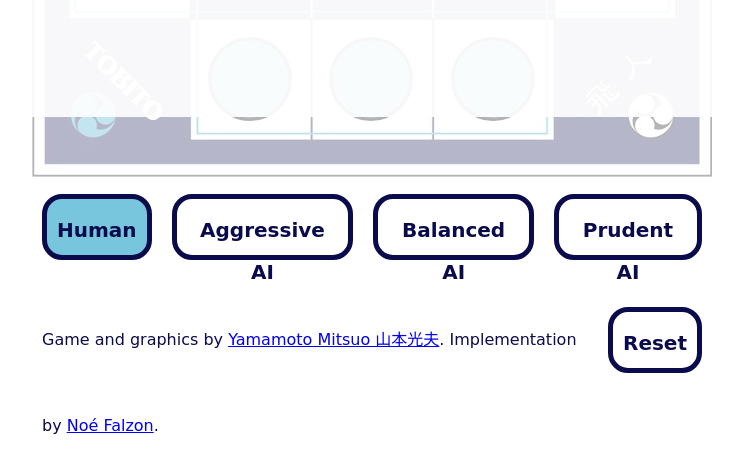
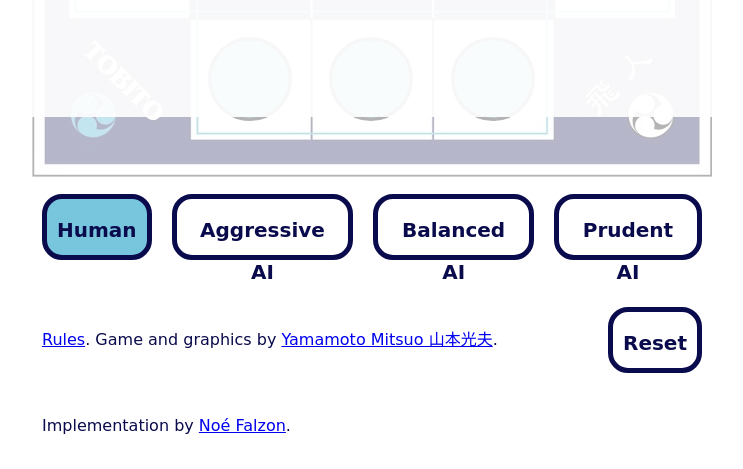
Before and after one commit to Castux/tobito, a plain HTML site: page index.html in a window 1280 px wide. Shown: the part 603-1072 px from the top of the page, without its empty margins (268-1011 px from the left). Drawn offline with Linux system fonts and the light colour scheme; no server answers; a web font is replaced by a local one.

Commit message:
Rules link

```diff
--- a/index.html
+++ b/index.html
@@ -63,7 +63,7 @@
 				</div>
 
 				<div id="footer">
-					<div id="footerText">Game and graphics by <a href="http://www.logygames.com/">Yamamoto Mitsuo 山本光夫</a>. Implementation by <a href="https://github.com/castux">Noé Falzon</a>.</div>
+					<div id="footerText"><a href="https://github.com/Castux/tobito/blob/master/rules.md" target="_blank">Rules</a>. Game and graphics by <a href="http://www.logygames.com/">Yamamoto Mitsuo 山本光夫</a>. Implementation by <a href="https://github.com/castux">Noé Falzon</a>.</div>
 					<div id="resetButton">Reset</div>
 				</div>
 			</div>
```
